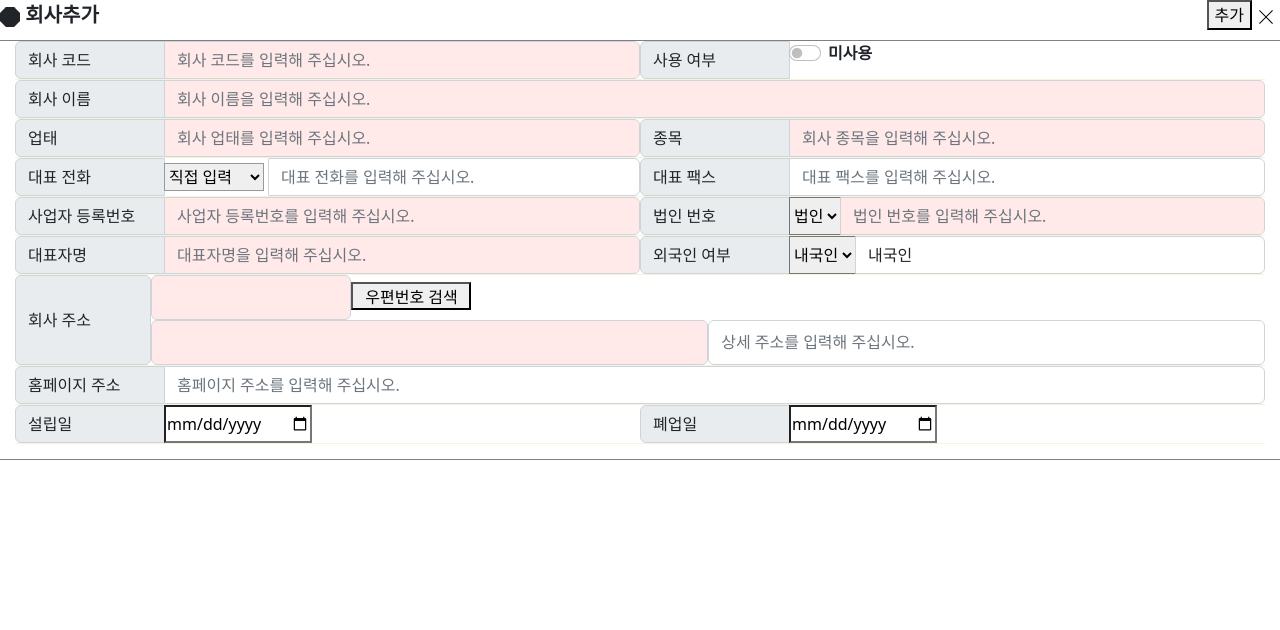
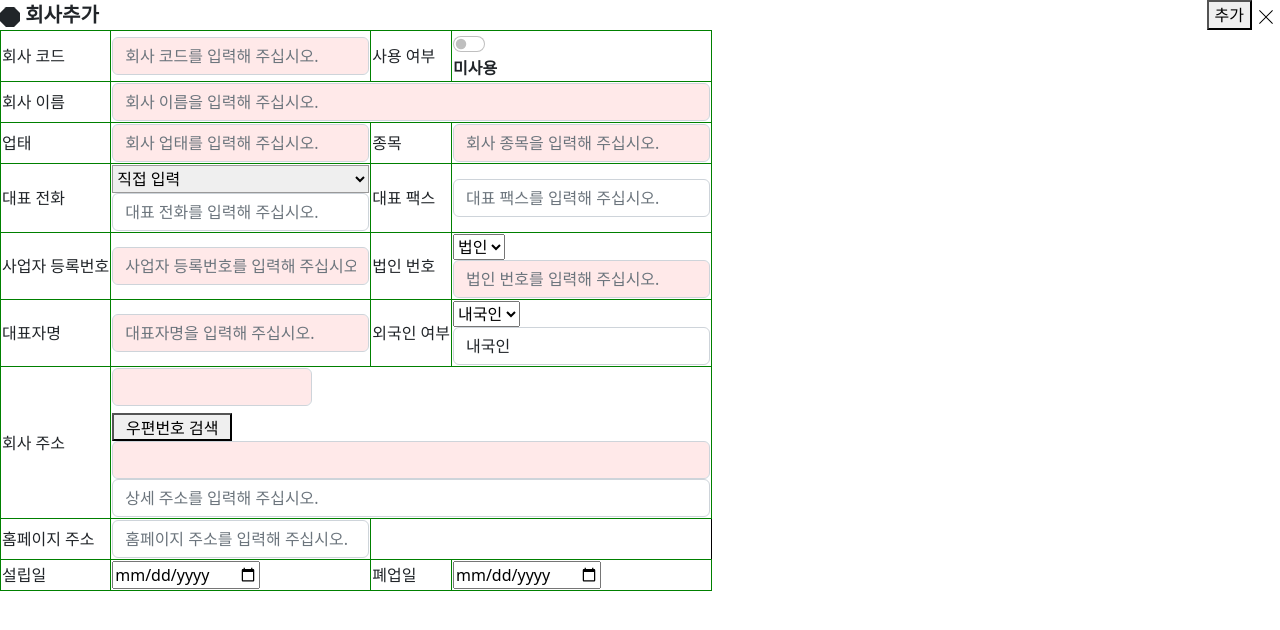
Before and after one commit to devInt42/dz3-react-front, a React (Create React App) app: page /company/insert in a window 1280 px wide. Shown: the top 630 px of the page. Built offline with nearby package versions, Linux system fonts and the light colour scheme.

Commit message:
테이블로 변환 완료

```diff
--- a/src/component/CompanyInsert.js
+++ b/src/component/CompanyInsert.js
@@ -6,8 +6,6 @@ import "../css/CompanyInsert.css";
 
 import ZippopupDom from "./zipcode/ZippopupDom";
 import ZippopupPostCode from './zipcode/ZippopupZipCode';
-
-import InputGroup from 'react-bootstrap/InputGroup';
 import Form from 'react-bootstrap/Form';
 import 'bootstrap/dist/css/bootstrap.min.css';
 import SaveCompanyAlert from './alert/SaveCompanyAlert';
@@ -120,31 +118,32 @@ const CompanyInsert = ((props) => {
     function AllCheck() {
         setChecked(checked + 1);
         if (codeDupliCheck === 1 || companyCode.length !== 4) {
-            setNotRequire(<SaveFailCompanyAlert/>)
-            return false; }
+            setNotRequire(<SaveFailCompanyAlert />)
+            return false;
+        }
         if (companyName.length === 0) {
-            setNotRequire(<SaveFailCompanyAlert/>)
+            setNotRequire(<SaveFailCompanyAlert />)
             return false;
         }
         if (companyBusiness.length === 0) {
-            setNotRequire(<SaveFailCompanyAlert/>)
+            setNotRequire(<SaveFailCompanyAlert />)
             return false;
         }
         if (companyItem.length === 0) {
-            setNotRequire(<SaveFailCompanyAlert/>)
+            setNotRequire(<SaveFailCompanyAlert />)
             return false;
         }
         if (registNumberCheck(companyRegist) === false) {
-            setNotRequire(<SaveFailCompanyAlert/>)
+            setNotRequire(<SaveFailCompanyAlert />)
             return false;
         }
         if (corporateNumberCheck(companyCorporate) === false) {
-            setNotRequire(<SaveFailCompanyAlert/>)
+            setNotRequire(<SaveFailCompanyAlert />)
             return false;
         }
 
         if (companyAddr.length === 0) {
-            setNotRequire(<SaveFailCompanyAlert/>)
+            setNotRequire(<SaveFailCompanyAlert />)
             return false;
         }
         setAllCheck(true);
@@ -168,15 +167,14 @@ const CompanyInsert = ((props) => {
                 </div>
             </div>
 
-            <div id="companyinfo">
-                <div className="info-row">
-                    <div className="infoform">
-                        <InputGroup className="mb-3">
-                            <InputGroup.Text id="basic-addon1">회사 코드</InputGroup.Text>
-                            <Form.Control
+            {/* <div id="companyinfo"></div> */}
+            <table className = "companytable">
+                <thead></thead>
+                <tbody>
+                <tr>
+                    <td>회사 코드</td>
+                    <td><Form.Control
                         placeholder="회사 코드를 입력해 주십시오."
-                                aria-label="Username"
-                                aria-describedby="basic-addon1"
                         onChange={e => {
                             setCompanyCode(codeNumber(e.target.value));
                         }}
@@ -184,74 +182,50 @@ const CompanyInsert = ((props) => {
                         isInvalid={companyCode.length < 4 ? checked > 0 ? true : false : codeDupliCheck === 1 ? true : false}
                         value={companyCode}
                         Style="z-index: 0; background-color:#ffe9e9"
-
-                            />
-                        </InputGroup>
-                    </div>
-                    <div className="infoform">
-                        <InputGroup className="mb-3">
-                            <InputGroup.Text id="basic-addon1">사용 여부</InputGroup.Text>
-                            <Form.Check
+                    /></td>
+                    <td>사용 여부</td>
+                    <td><Form.Check
                         type="switch"
                         id="custom-switch"
                         onChange={() => { useYN === "N" ? setUseYN("Y") : setUseYN("N"); }}
                     />
                         {useYN === "Y" ? (<b>사    용</b>) : (<b>미사용</b>)}
-                        </InputGroup>
-                    </div>
-                </div>
-                <div className="info-row">
-                    <div className="oneinfoform">
-                        <InputGroup className="mb-3">
-                            <InputGroup.Text id="basic-addon1">회사 이름</InputGroup.Text>
-                            <Form.Control
+                    </td>
+                </tr>
+                <tr>
+                    <td>회사 이름</td>
+                    <td colSpan={3}><Form.Control
                         placeholder="회사 이름을 입력해 주십시오."
-                                aria-label="Username"
-                                aria-describedby="basic-addon1"
                         onChange={e => setCompanyName(e.target.value)}
-
                         Style="z-index: 0; background-color:#ffe9e9"
                         isValid={checked > 0 ? true : false}
                         isInvalid={checked < 1 ? false : companyName.length > 0 ? false : true}
-                            />
-                        </InputGroup>
-                    </div>
-                </div>
-                <div className="info-row">
-                    <div className="infoform">
-                        <InputGroup className="mb-3">
-                            <InputGroup.Text id="basic-addon1">업태</InputGroup.Text>
-                            <Form.Control
+                    /></td>
+                </tr>
+                <tr>
+                    <td>업태</td>
+                    <td><Form.Control
                         placeholder="회사 업태를 입력해 주십시오."
-                                aria-label="Username"
-                                aria-describedby="basic-addon1"
                         onChange={e => setCompanyBusiness(e.target.value)}
                         isValid={checked > 0 ? true : false}
                         isInvalid={checked < 1 ? false : companyBusiness.length > 0 ? false : true}
                         Style="z-index:0; background-color:#ffe9e9"
                     />
-                        </InputGroup>
-                    </div>
-                    <div className="infoform">
-                        <InputGroup className="mb-3">
-                            <InputGroup.Text id="basic-addon1">종목</InputGroup.Text>
-                            <Form.Control
+                    </td>
+
+                    <td>종목</td>
+                    <td><Form.Control
                         placeholder="회사 종목을 입력해 주십시오."
-                                aria-label="Username"
-                                aria-describedby="basic-addon1"
                         onChange={e => setCompanyItem(e.target.value)}
                         isValid={checked > 0 ? true : false}
                         isInvalid={checked < 1 ? false : companyItem.length > 0 ? false : true}
                         Style="z-index:0; background-color:#ffe9e9"
                     />
-                        </InputGroup>
-                    </div>
-                </div>
-                <div className="info-row">
-                    <div className="infoform">
-                        <InputGroup className="mb-3 callbox" id="callinput">
-                            <InputGroup.Text id="basic-addon1">대표 전화</InputGroup.Text>
-                            <div className="area-code-box">
+                    </td>
+                </tr>
+                <tr>
+                    <td>대표 전화</td>
+                    <td>
                         <select name="area-code" className="area-code" onChange={(e) => setAreaCode(e.target.value)}>
                             <option value="" selected>직접 입력</option>
                             <option value="010-">010</option>
@@ -273,51 +247,39 @@ const CompanyInsert = ((props) => {
                             <option value="063-">063</option>
                             <option value="064-">064</option>
                         </select>
-                            </div>
                         <Form.Control
                             placeholder="대표 전화를 입력해 주십시오."
-                                aria-describedby="basic-addon1"
                             onChange={e => { setCompanyCall(PhoneNumber(areaCode + e.target.value)) }}
                             value={companyCall.substring(areaCode.length)}
                             isValid={callStyle}
                             isInvalid={companyCall.length < 1 ? '' : callStyle ? false : true}
                             Style="z-index:0;"
                         />
-                        </InputGroup>
-                    </div>
-                    <div className="infoform">
-                        <InputGroup className="mb-3">
-                            <InputGroup.Text id="basic-addon1">대표 팩스</InputGroup.Text>
-                            <Form.Control
+                    </td>
+                    <td>대표 팩스</td>
+                    <td><Form.Control
                         placeholder="대표 팩스를 입력해 주십시오."
-                                aria-describedby="basic-addon1"
                         onChange={e => { setCompanyFax(FaxNumber(e.target.value)); }}
                         value={companyFax}
                         isValid={faxStyle}
                         isInvalid={companyFax.length < 1 ? '' : faxStyle ? false : true}
                         Style="z-index:0"
                     />
-                        </InputGroup>
-                    </div>
-                </div>
-                <div className="info-row">
-                    <div className="infoform">
-                        <InputGroup className="mb-3">
-                            <InputGroup.Text id="basic-addon1">사업자 등록번호</InputGroup.Text>
+                    </td>
+                </tr>
+                <tr>
+                    <td>사업자 등록번호</td>
+                    <td>
                         <Form.Control
                             placeholder="사업자 등록번호를 입력해 주십시오."
-                                aria-describedby="basic-addon1"
                             onChange={e => setCompanyRegist(registNumber(e.target.value))}
                             value={companyRegist}
                             isValid={registStyle}
                             isInvalid={companyRegist.length < 1 ? checked > 0 ? true : false : registStyle ? false : true}
                             Style="z-index:0;  background-color:#ffe9e9"
-                            />
-                        </InputGroup>
-                    </div>
-                    <div className="infoform">
-                        <InputGroup className="mb-3">
-                            <InputGroup.Text id="basic-addon1">법인 번호</InputGroup.Text>
+                        /></td>
+                    <td>법인 번호</td>
+                    <td>
                         <select onChange={e => setPcBuisness(e.target.value)}>
                             <option value="법인" selected>법인</option>
                             <option value="개인">개인</option>
@@ -331,27 +293,19 @@ const CompanyInsert = ((props) => {
                             isInvalid={companyCorporate.length < 1 ? checked > 0 ? true : false : corporateStyle ? false : true}
                             Style="z-index:0;  background-color:#ffe9e9"
                         />
-                        </InputGroup>
-                    </div>
-                </div>
-                <div className="info-row">
-                    <div className="infoform">
-                        <InputGroup className="mb-3">
-                            <InputGroup.Text id="basic-addon1">대표자명</InputGroup.Text>
-                            <Form.Control
+                    </td>
+                </tr>
+                <tr>
+                    <td>대표자명</td>
+                    <td><Form.Control
                         placeholder="대표자명을 입력해 주십시오."
-                                aria-describedby="basic-addon1"
                         onChange={e => setCompanyPresident(e.target.value)}
                         isValid={checked > 0 ? true : false}
                         isInvalid={checked < 1 ? false : companyPresident.length > 0 ? false : true}
                         Style=" z-index:0; background-color:#ffe9e9"
-                            />
-                        </InputGroup>
-                    </div>
-                    <div className="infoform">
-                        <InputGroup className="mb-3">
-                            <InputGroup.Text id="basic-addon1">외국인 여부</InputGroup.Text>
-                            <select name="area-code" className="" onChange={(e) => setCompanyForeigner(e.target.value)}>
+                    /></td>
+                    <td>외국인 여부</td>
+                    <td><select name="area-code" className="" onChange={(e) => setCompanyForeigner(e.target.value)}>
                         <option value="내국인" selected>내국인</option>
                         <option value="외국인" >외국인</option>
                     </select>
@@ -359,18 +313,12 @@ const CompanyInsert = ((props) => {
                             aria-describedby="basic-addon1"
                             value={companyForeigner}
                             readOnly
-                            />
-                        </InputGroup>
-                    </div>
-                </div>
-                <div></div>
-                <div className="info-row">
-                    <div className="oneinfoform addressform">
-                        <InputGroup.Text id="basic-addon1">회사 주소</InputGroup.Text>
-                        <div className="addressinfo">
-                            <div className="infoform addressinfoform">
+                        /></td>
+                </tr>
+                <tr>
+                    <td>회사 주소</td>
+                    <td colSpan={3}>
                         <Form.Control
-                                    aria-describedby="basic-addon1"
                             value={companyZipCode}
                             onFocus={() => {
                                 companyZipCode.length > 0 ? setZipcodeIsOpen(false) : setZipcodeIsOpen(true);
@@ -381,7 +329,7 @@ const CompanyInsert = ((props) => {
                         />
                         <button className="addressnumbtn" type="button" onClick={() => setZipcodeIsOpen(true)}>우편번호 검색
                         </button>
-                            </div>
+
                         <div id="zippopupdom">
                             {
                                 zipcodeIsOpen && (
@@ -395,10 +343,7 @@ const CompanyInsert = ((props) => {
                                 )
                             }
                         </div>
-                            <div className="address">
-                                <InputGroup className="mb-3">
                         <Form.Control
-                                        aria-describedby="basic-addon1"
                             onFocus={() =>
                                 address.length === 0 && setZipcodeIsOpen(true)
                             }
@@ -409,48 +354,30 @@ const CompanyInsert = ((props) => {
                             isInvalid={checked < 1 ? false : address.length > 0 ? false : true}
                             readOnly
                         />
-                                </InputGroup>
-
-                                <InputGroup className="mb-3">
                         <Form.Control
                             placeholder="상세 주소를 입력해 주십시오."
-                                        aria-label="Username"
-                                        aria-describedby="basic-addon1"
                             onChange={e => { setCompanyAddr(address + " " + e.target.value) }}
-                                    />
-                                </InputGroup>
-                            </div>
-                        </div>
-                    </div>
-                </div>
-                <div className="info-row">
-                    <div className="oneinfoform">
-                        <InputGroup className="mb-3">
-                            <InputGroup.Text id="basic-addon1">홈페이지 주소</InputGroup.Text>
+                        /></td>
+                </tr>
+                <tr>
+                    <td>홈페이지 주소</td>
+                    <td>
                         <Form.Control
                             placeholder="홈페이지 주소를 입력해 주십시오."
                             aria-label="Username"
                             aria-describedby="basic-addon1"
                             onChange={e => setCompanyHomepage(e.target.value)}
                         />
-                        </InputGroup>
-                    </div>
-                </div>
-                <div className="info-row">
-                    <div className="infoform">
-                        <InputGroup className="mb-3">
-                            <InputGroup.Text id="basic-addon1">설립일</InputGroup.Text>
-                            <input type="date" onChange={e => setCompanyEstablish(e.target.value)} />
-                        </InputGroup>
-                    </div>
-                    <div className="infoform">
-                        <InputGroup className="mb-3">
-                            <InputGroup.Text id="basic-addon1">폐업일</InputGroup.Text>
-                            <input type="date" onChange={e => setCompanyClosingday(e.target.value)} />
-                        </InputGroup>
-                    </div>
-                </div>
-            </div>
+                    </td>
+                </tr>
+                <tr>
+                    <td>설립일</td>
+                    <td><input type="date" onChange={e => setCompanyEstablish(e.target.value)} /></td>
+                    <td>폐업일</td>
+                    <td><input type="date" onChange={e => setCompanyClosingday(e.target.value)} /></td>
+                </tr>
+                </tbody>
+            </table>
         </div>
     )
 
--- a/src/css/CompanyInsert.css
+++ b/src/css/CompanyInsert.css
@@ -1,8 +1,17 @@
-#companyinfo {
+/* #companyinfo {
     margin-top:10px;
     border-top: 1px solid gray;
     border-bottom: 1px solid gray;
     padding: 0px 15px 15px 15px;
+} */
+.companytable {
+    border: 1px solid gray;
+}
+.companytable tr {
+    border: 1px solid black;
+}
+.companytable td {
+    border: 1px solid green;
 }
 
 .littletitle {
@@ -13,118 +22,19 @@
     display: flex;
     justify-content: space-between;
 }
-.insertbutton:disabled {
-    background-color: #ccc;
-}
 .infoclosebutton {
     border: none;
     background-color: transparent;
 }
 
-.info-row {
-    border-bottom:1px solid beige;
-    width:100%;
-    display:flex;
-}
-.info-title {
-    display:flex;
-    justify-content: end;
-    align-items: center;
-    width:30%;
-    font-size: 15px;
-    font-weight: bold;
-    background-color: antiquewhite;
-    padding-right:5px;
-}
-.info-title-radio{
-    display:flex;
-    justify-content: end;
-    align-items: center;
-    width:28.93%;
-    font-size: 15px;
-    font-weight: bold;
-    background-color: antiquewhite;
-    padding-right:5px;
-}
-.info-title-one {
-    display:flex;
-    justify-content: end;
-    align-items: center;
-    width:12.8%;
-    font-size: 15px;
-    font-weight: bold;
-    background-color: antiquewhite;
-    padding-right:5px;
-}
-.infoform{
-    width:50%;
-    height:38px;
-    display:flex;
-}
-
-.inputtag {
-    margin: 5px;
-    width:100%;
-    border-color:bisque
-}
-.requireinput {
-    background-color:plum;
-}
-.radio-box {
-    width:100%;
-    display:flex;
-}
-.radio-font {
-    padding-top: 8.5px;
-    padding-left: 6px;
-}
-.oneinfoform {
-    width:100%;
-    height: 38px;
-    display: flex;
-}
-
-.area-code-box {
-    width:100px;
-    margin: 5px;
-}
 .area-code {
     width:100%;
     height: 28px;
     border: 1px solid #999;
     margin-right: 20px;
 }
-
-.companynum {
-    width: 75.24%;
-}
-
-.addressform {
-    height: 90px;
-}
-
-
-.messagenum {
-    border-color:bisque;
-    margin: 5px;
-    height: 28px;
-}
-.addressinfo {
-    width:100%;
-}
-.addressinfoform {
-    height:50%;
-}
-.address {
-    display:flex;
-    height:67.3%;
-}
 .addressnumbtn {
     height: 28px;
     width:120px;
     margin-top: 7px;
 }
-
-#basic-addon1 {
-    width:150px;
-}
```
Lines whose indentation alone changed are shown as unchanged.
